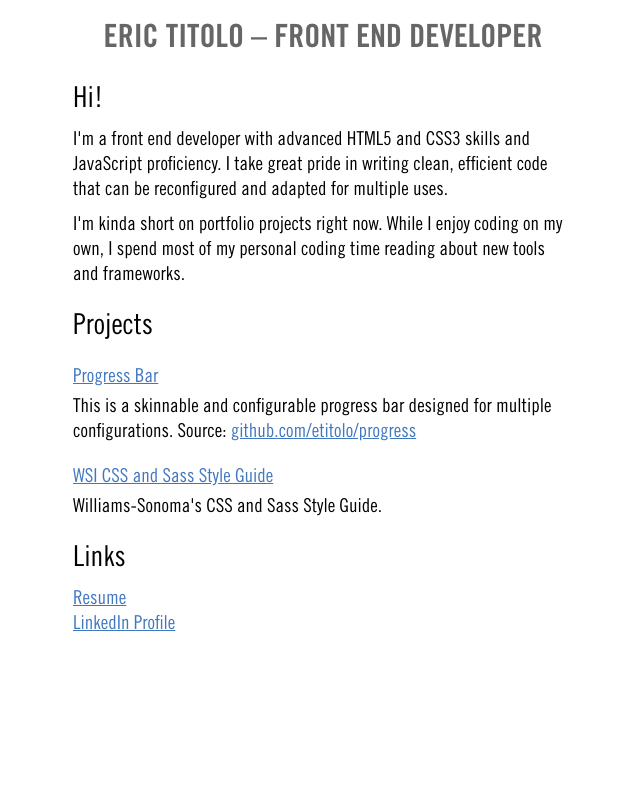
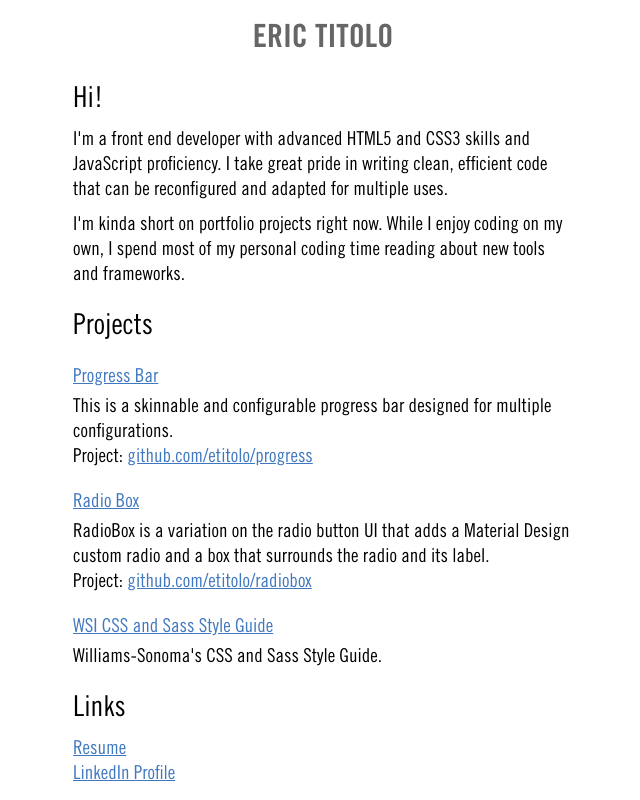
Before and after one commit to etitolo/etitolo.github.io, a plain HTML site: page index.html in a window 1280 px wide. Shown: the whole page, without its empty margins (317-957 px from the left). Drawn offline with Linux system fonts and the light colour scheme.

Commit message:
add link to radio box

```diff
--- a/index.html
+++ b/index.html
@@ -11,7 +11,7 @@
     </head>
     <body>
         <header>
-            <h1>Eric Titolo &ndash; Front End Developer</h1>
+            <h1>Eric Titolo</h1>
         </header>
         <div class="content">
             <h2>Hi!</h2>
@@ -20,7 +20,9 @@
             <h2>Projects</h2>
             <dl>
                 <dt><a href="/progress/index.html">Progress Bar</a></dt>
-                <dd>This is a skinnable and configurable progress bar designed for multiple configurations. Source: <a href="https://github.com/etitolo/progress">github.com/etitolo/progress</a></dd>
+                <dd>This is a skinnable and configurable progress bar designed for multiple configurations. <br>Project: <a href="https://github.com/etitolo/progress">github.com/etitolo/progress</a></dd>
+                <dt><a href="/radiobox/index.html">Radio Box</a></dt>
+                <dd>RadioBox is a variation on the radio button UI that adds a Material Design custom radio and a box that surrounds the radio and its label. <br>Project: <a href="https://github.com/etitolo/radiobox">github.com/etitolo/radiobox</a></dd>
                 <dt><a href="https://github.com/etitolo/wsi-css-standards">WSI CSS and Sass Style Guide</a></dt>
                 <dd>Williams-Sonoma's CSS and Sass Style Guide.</dd>
             </dl>
```
